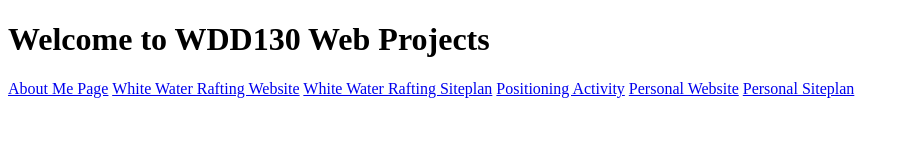
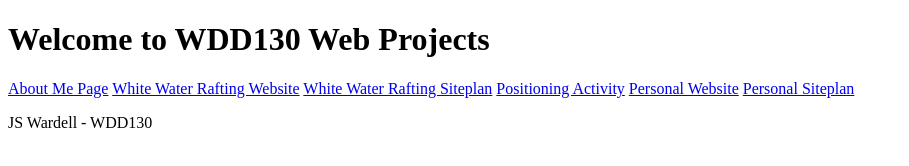
Before and after one commit to joWardell/wdd130, a plain HTML site: page index.html in a window 1280 px wide. Shown: the whole page, without its empty margins (0-909 px from the left). Drawn offline with Linux system fonts and the light colour scheme.

Commit message:
Added a paragraph to the home page

```diff
--- a/index.html
+++ b/index.html
@@ -16,6 +16,7 @@
   <a href="#">Personal Website</a>
   <a href="#">Personal Siteplan</a>
 </nav>
+<p>JS Wardell - WDD130</p>
 
 
 </body>
```
